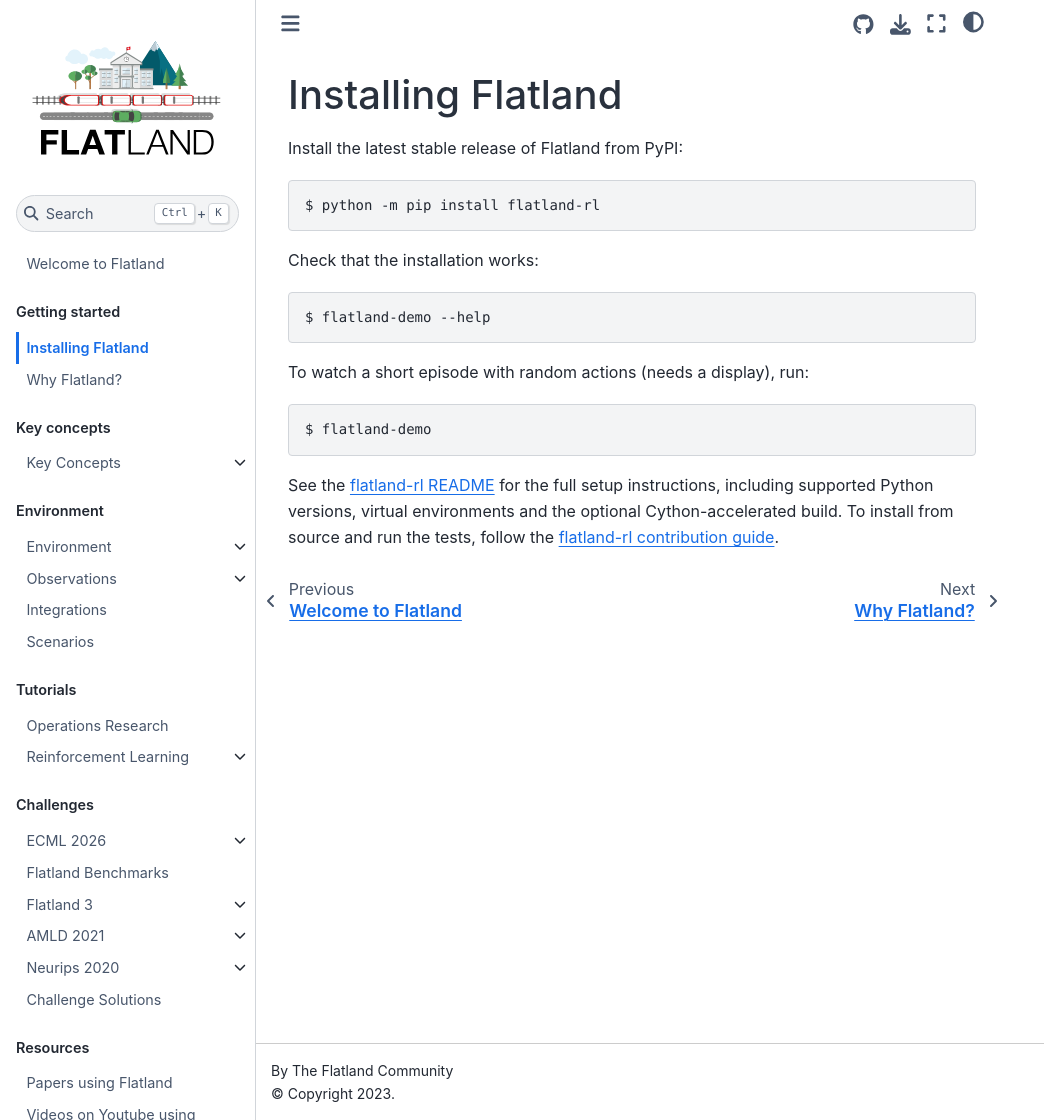
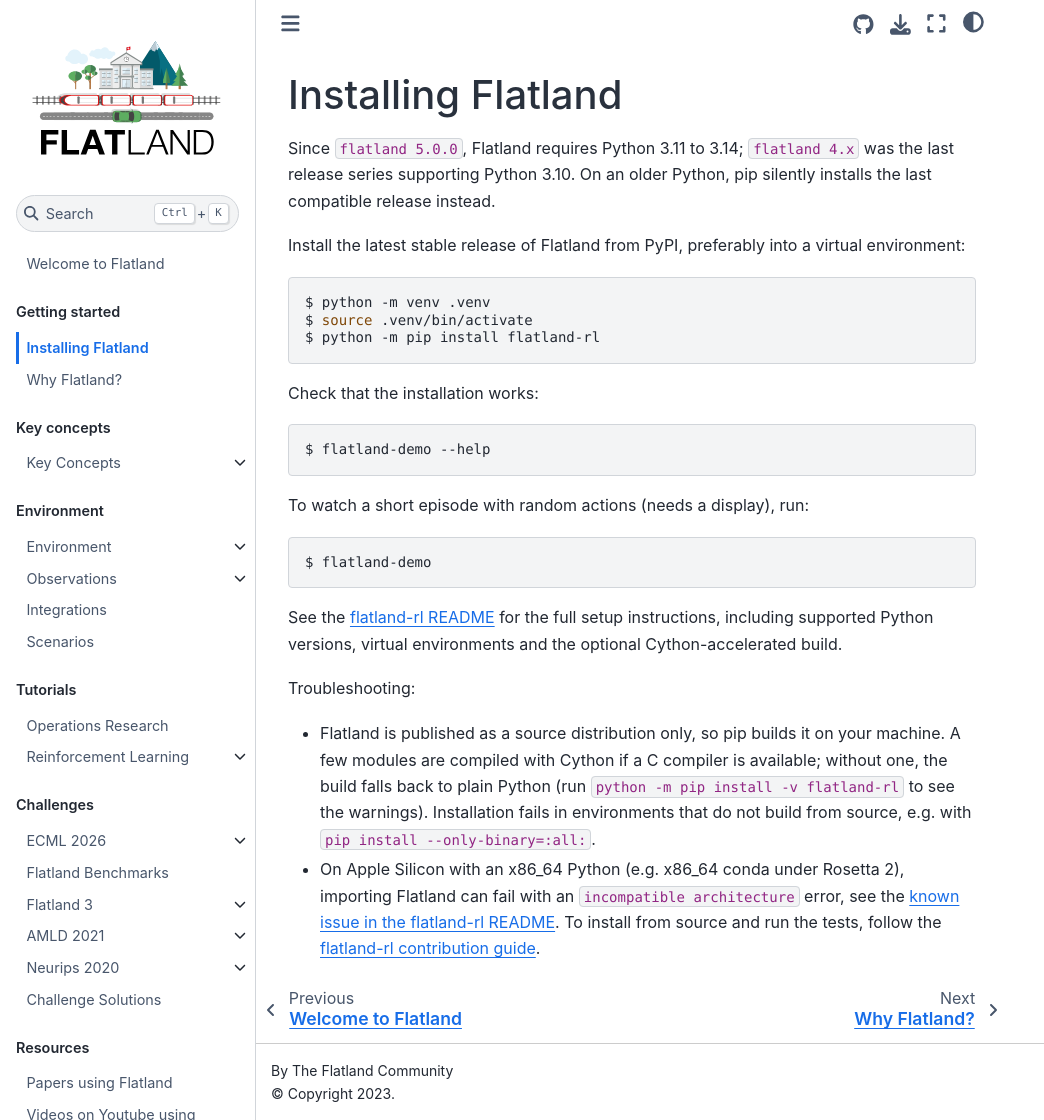
Before and after one commit to flatland-association/flatland-book, a Jupyter Book: the page built from getting-started/installation.md, in a window 1280 px wide and 1120 px high. Shown: the whole window, without its empty margins (0-1044 px from the left). Built offline with Jupyter Book 1.0.4 settings and Sphinx 7.4.7 and the Sphinx Book theme 1.1.4, drawn with Linux system fonts in a browser that asks for light colours; pages that are not in the unit, such as notebooks, are missing from menus.

Commit message:
docs(getting-started): document Python 3.11+ requirement and install troubleshooting for flatland-rl 5.
Co-Authored-By: Claude Opus 5.5 <noreply@anthropic.com>

````diff
--- a/getting-started/installation.md
+++ b/getting-started/installation.md
@@ -1,9 +1,14 @@
 Installing Flatland
 ===
 
-Install the latest stable release of Flatland from PyPI:
+Since `flatland 5.0.0`, Flatland requires Python 3.11 to 3.14; `flatland 4.x` was the last release series supporting Python 3.10. On an older Python, pip
+silently installs the last compatible release instead.
+
+Install the latest stable release of Flatland from PyPI, preferably into a virtual environment:
 
 ```console
+$ python -m venv .venv
+$ source .venv/bin/activate
 $ python -m pip install flatland-rl
 ```
 
@@ -21,5 +26,13 @@ $ flatland-demo
 
 See the [flatland-rl README](https://github.com/flatland-association/flatland-rl#-setup) for the full setup
 instructions, including supported Python versions, virtual environments and the optional Cython-accelerated build.
+
+Troubleshooting:
+
+- Flatland is published as a source distribution only, so pip builds it on your machine. A few modules are compiled with Cython if a C compiler is
+  available; without one, the build falls back to plain Python (run `python -m pip install -v flatland-rl` to see the warnings). Installation fails in
+  environments that do not build from source, e.g. with `pip install --only-binary=:all:`.
+- On Apple Silicon with an x86_64 Python (e.g. x86_64 conda under Rosetta 2), importing Flatland can fail with an `incompatible architecture` error, see
+  the [known issue in the flatland-rl README](https://github.com/flatland-association/flatland-rl#known-issue-architecture-mismatched-cython-extensions-on-apple-silicon).
 To install from source and run the tests, follow the
 [flatland-rl contribution guide](https://github.com/flatland-association/flatland-rl/blob/main/CONTRIBUTING.md).
````
Also changed, not shown: README.md (+2 -0 lines), intro.md (+1 -1 lines).
